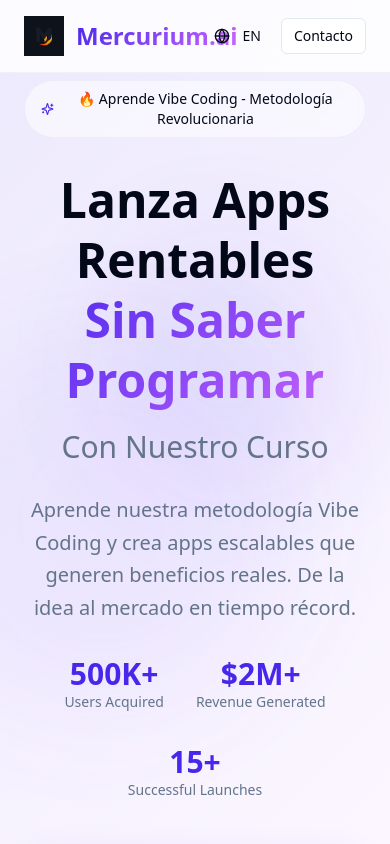
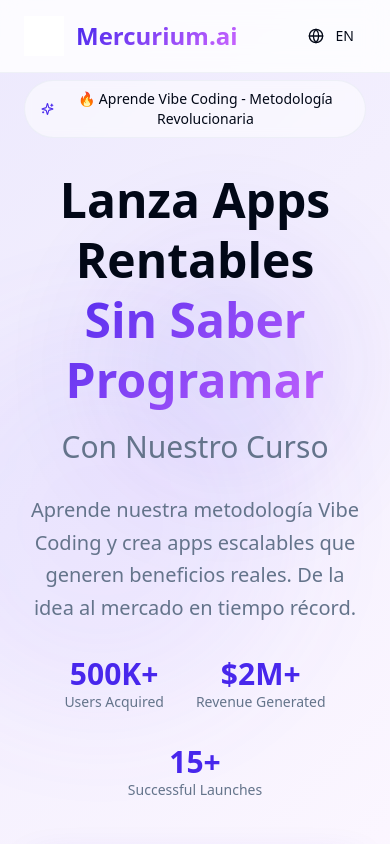
Before and after one commit to Zeusere/mercurium-growth-hub, a React (Vite) app: page / in a window 390 px wide. Shown: the top 844 px of the page. Built offline with nearby package versions, Linux system fonts and the light colour scheme.

Commit message:
Fix mobile header and logo
Remove contact button from mobile header and update logo image.

```diff
--- a/src/components/Header.tsx
+++ b/src/components/Header.tsx
@@ -14,7 +14,8 @@ const Header = () => {
             <img
               src={mercuriumLogo}
               alt="Mercurium Logo"
-              className="w-10 h-10"
+              className="w-10 h-10 object-contain"
+              style={{ filter: 'brightness(0) invert(1)' }}
             />
             <span className="text-2xl font-bold bg-gradient-primary bg-clip-text text-transparent">
               Mercurium.ai
@@ -35,11 +36,8 @@ const Header = () => {
           </nav>
 
           {/* Mobile Navigation */}
-          <div className="flex md:hidden items-center space-x-2">
+          <div className="flex md:hidden items-center">
             <LanguageSwitcher />
-            <Button variant="outline" size="sm">
-              {t('nav.contact')}
-            </Button>
           </div>
         </div>
       </div>
```
